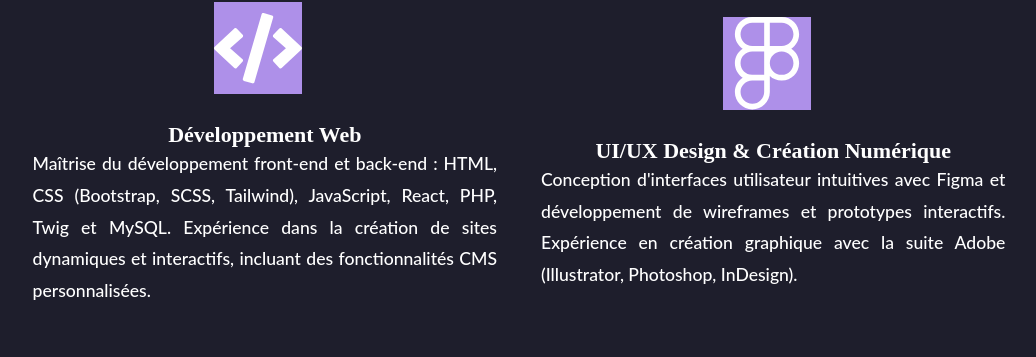
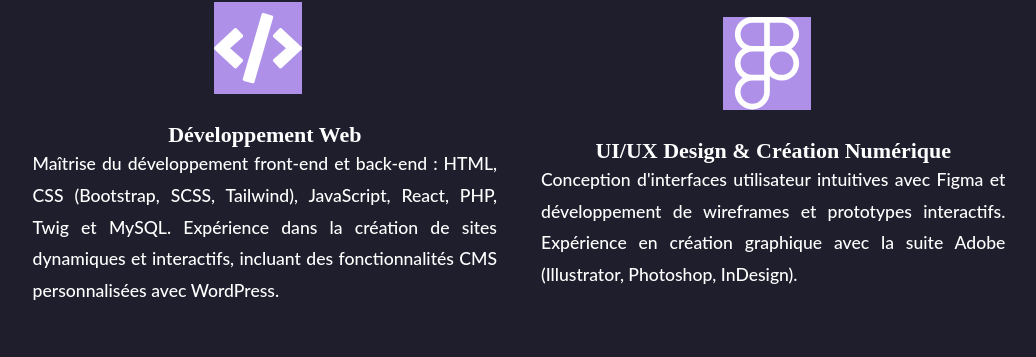
Before and after one commit to anjakely18/Mon-portfolio, a React (Vite) app: page / in a window 1280 px wide. Shown: the part 1577-1934 px from the top of the page, without its empty margins (121-1157 px from the left). Built offline with nearby package versions, Linux system fonts and the light colour scheme.

Commit message:
ajout cms dans compétence

```diff
--- a/src/assets/data.jsx
+++ b/src/assets/data.jsx
@@ -23,12 +23,13 @@ export const links = [
 ];
 
 // Compétences regroupées par catégories
+// Compétences regroupées par catégories
 export const skills = [
   {
     id: nanoid(),
     title: "Développement Web",
     icon: <FaCode className="skill-icon" />,
-    text: "Maîtrise du développement front-end et back-end : HTML, CSS (Bootstrap, SCSS, Tailwind), JavaScript, React, PHP, Twig et MySQL. Expérience dans la création de sites dynamiques et interactifs, incluant des fonctionnalités CMS personnalisées.",
+    text: "Maîtrise du développement front-end et back-end : HTML, CSS (Bootstrap, SCSS, Tailwind), JavaScript, React, PHP, Twig et MySQL. Expérience dans la création de sites dynamiques et interactifs, incluant des fonctionnalités CMS personnalisées avec WordPress.",
   },
   {
     id: nanoid(),
```
